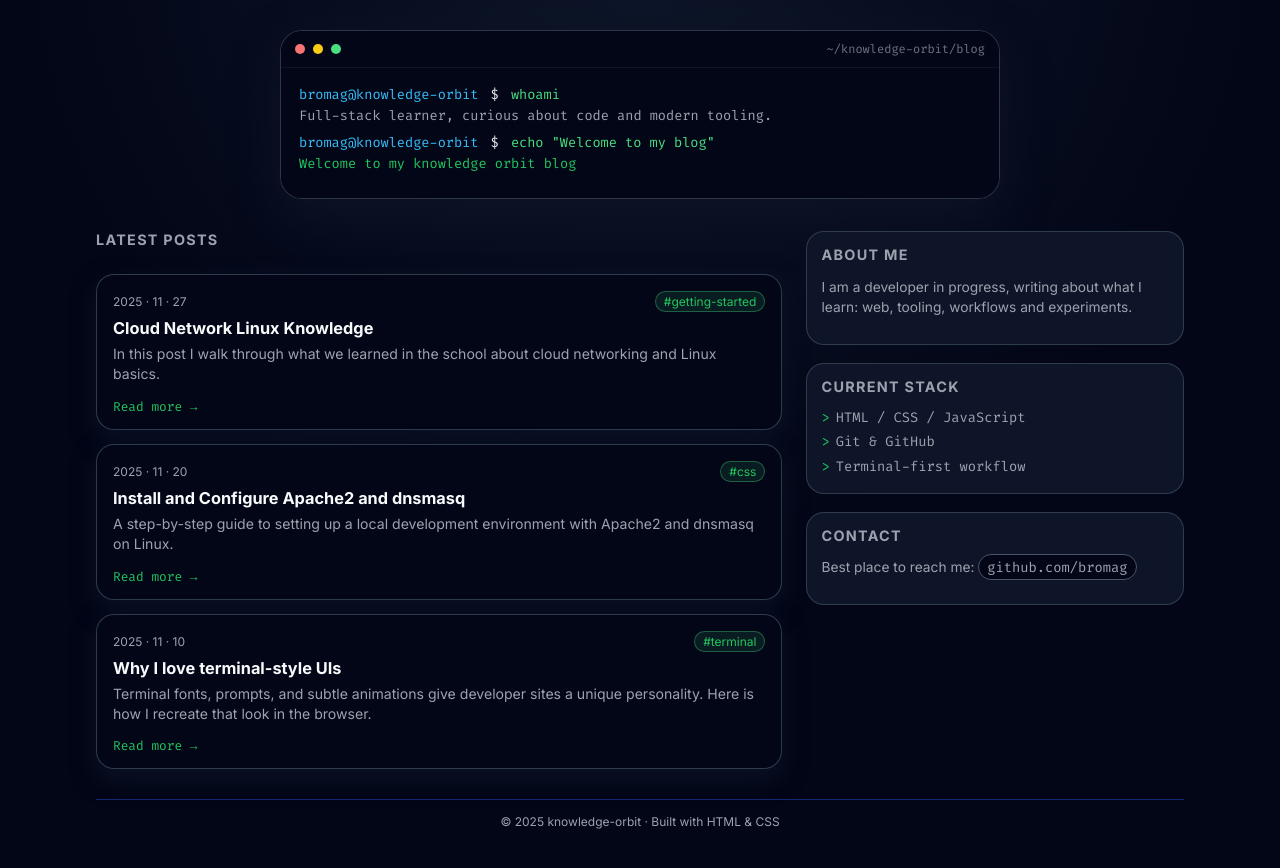
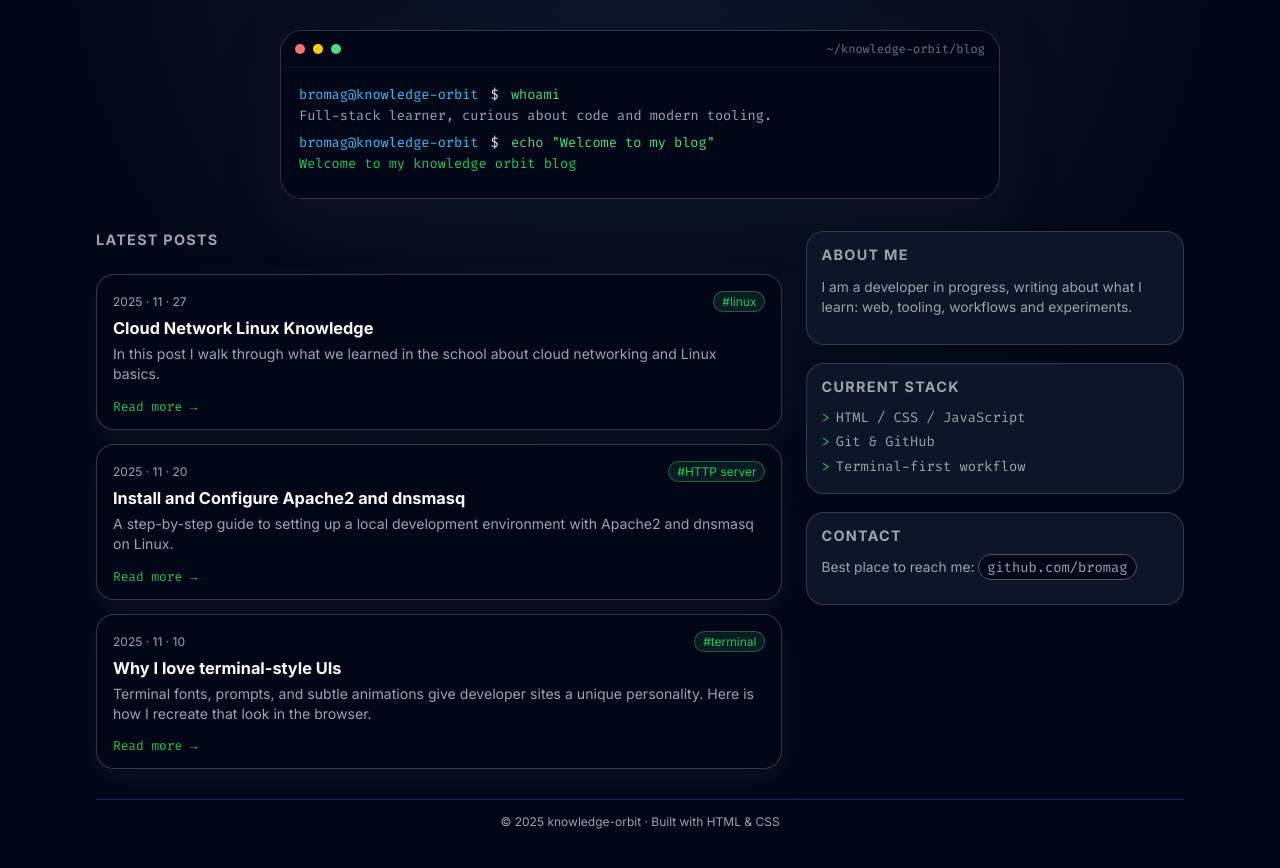
Before and after one commit to bromag/knowledge-orbit, a plain HTML site: page index.html in a window 1280 px wide. Shown: the part 82-950 px from the top of the page. Drawn offline with Linux system fonts and the light colour scheme.

Commit message:
change post

```diff
--- a/index.html
+++ b/index.html
@@ -62,7 +62,7 @@
         <article class="post-card">
           <div class="post-meta">
             <span class="post-date">2025 · 11 · 27</span>
-            <span class="post-tag">#getting-started</span>
+            <span class="post-tag">#linux</span>
           </div>
           <h3 class="post-title">Cloud Network Linux Knowledge</h3>
           <p class="post-excerpt">
@@ -74,7 +74,7 @@
         <article class="post-card">
           <div class="post-meta">
             <span class="post-date">2025 · 11 · 20</span>
-            <span class="post-tag">#css</span>
+            <span class="post-tag">#HTTP server</span>
           </div>
           <h3 class="post-title">Install and Configure Apache2 and dnsmasq</h3>
           <p class="post-excerpt">
```
